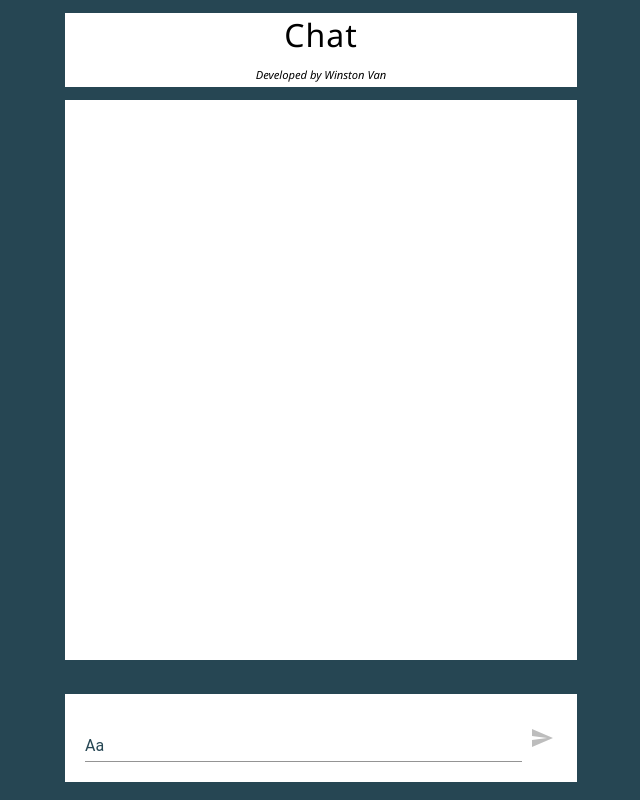
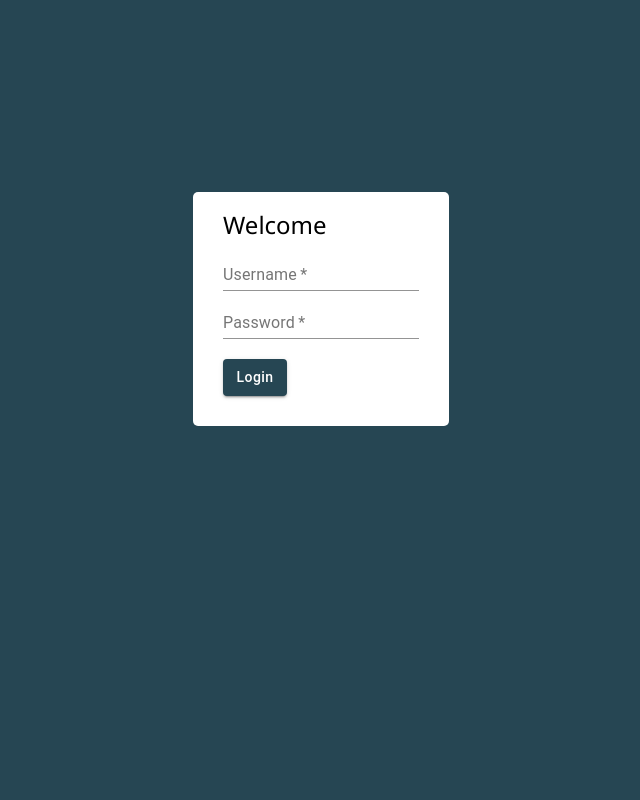
Before and after one commit to winstonvan/messenger-clone, a React (Create React App) app in the folder messenger-clone/: page / in a window 1280 px wide. Shown: the whole page, without its empty margins (319-959 px from the left). Built offline with nearby package versions, Linux system fonts and the light colour scheme.

Commit message:
login/register page

```diff
--- a/messenger-clone/src/App.js
+++ b/messenger-clone/src/App.js
@@ -27,7 +27,7 @@ function App() {
   const send = (event) => {
     event.preventDefault();
 
-    db.collection("users").add({
+    db.collection("users").doc("loginInfo").add({
       loginInfo: "hi",
     });
   };
@@ -73,7 +73,7 @@ function App() {
               variant="contained"
               disabled={!input}
               type="submit"
-              onClick={send}
+              onClick={sendMessage}
               className="icon"
               style={{
                 borderRadius: 0,
--- /dev/null
+++ b/messenger-clone/src/components/Login.js
@@ -0,0 +1,95 @@
+import "../styles/Login.css";
+import { TextField, Button } from "@material-ui/core";
+import { useState } from "react";
+import "firebase/auth";
+import db from "../components/Database";
+
+// login / create user
+
+function Login() {
+  const [username, setUsername] = useState(""); // username field state
+  const [password, setPassword] = useState(""); // password field state
+
+  // set username field
+  const setUsernameField = (event) => {
+    setUsername(event.currentTarget.value);
+  };
+
+  // set password field
+  const setPasswordField = (event) => {
+    setPassword(event.currentTarget.value);
+  };
+
+  const StartLogin = (event) => {
+    console.log("Disabling refresh");
+    event.preventDefault(); // prevent refreshing
+
+    // check if user exists
+    db.collection("users").onSnapshot((snapshot) => {
+      console.log("Checking if user exists");
+
+      const postData = [];
+      snapshot.forEach((doc) => postData.push({ ...doc.data() }));
+
+      console.log("Searching database for: " + username);
+      for (var i = 0; i < postData.length; i++) {
+        let user = postData[i].username.username;
+        let pass = postData[i].password.password;
+
+        console.log(user);
+        console.log(pass);
+        if (user === username) {
+          console.log("Found matching username. Checking password...");
+
+          if (pass === password) {
+            console.log("Password matches. User exists.");
+
+            return;
+          }
+        }
+
+        if (i === postData.length - 1) {
+          console.log("User does not exist");
+          // if user doesn't exist
+        }
+      }
+    });
+  };
+
+  return (
+    <div className="login__container">
+      <div className="login__title">Welcome</div>
+
+      <form>
+        <div className="login">
+          <TextField
+            className="username"
+            required
+            label="Username"
+            id="standard-required"
+            onChange={(event) => setUsernameField(event, username)}
+          />
+          <TextField
+            className="password"
+            id="standard-password-input"
+            required
+            label="Password"
+            type="password"
+            autoComplete="current-password"
+            onChange={(event) => setPasswordField(event, password)}
+          />
+          <Button
+            className="submit"
+            variant="contained"
+            color="primary"
+            onClick={(event) => StartLogin(event)}
+          >
+            Login
+          </Button>
+        </div>
+      </form>
+    </div>
+  );
+}
+
+export default Login;
--- a/messenger-clone/src/index.js
+++ b/messenger-clone/src/index.js
@@ -1,11 +1,11 @@
-import React from 'react';
-import ReactDOM from 'react-dom';
-import './index.css';
-import App from './App';
+import React from "react";
+import ReactDOM from "react-dom";
+import "./index.css";
+import Login from "./components/Login";
 
 ReactDOM.render(
   <>
-    <App />
+    <Login />
   </>,
-  document.getElementById('root')
+  document.getElementById("root")
 );
--- /dev/null
+++ b/messenger-clone/src/styles/Login.css
@@ -0,0 +1,36 @@
+@import "Global.css";
+
+.login__container {
+  background-color: #ffffff;
+  margin: 15% 40%;
+  padding: 10px 30px 30px 30px;
+  border-radius: 5px;
+}
+
+.login__title {
+  line-height: 1.5;
+  font-size: 1.5rem;
+  font-weight: 500;
+  margin-top: 5px;
+}
+
+.login__container .login {
+  justify-content: center;
+  display: flex;
+  flex-direction: column;
+}
+
+.login__container .submit {
+  margin-top: 20px;
+  width: 25%;
+  background-color: #264653;
+  text-transform: capitalize;
+}
+
+.login__container .error {
+  margin-top: 10px;
+  font-size: 0.8rem;
+  color: red;
+  font-weight: 500;
+  display: none;
+}
```
Also changed, not shown: 1 other file (tests, documents, lock files or other folders).
